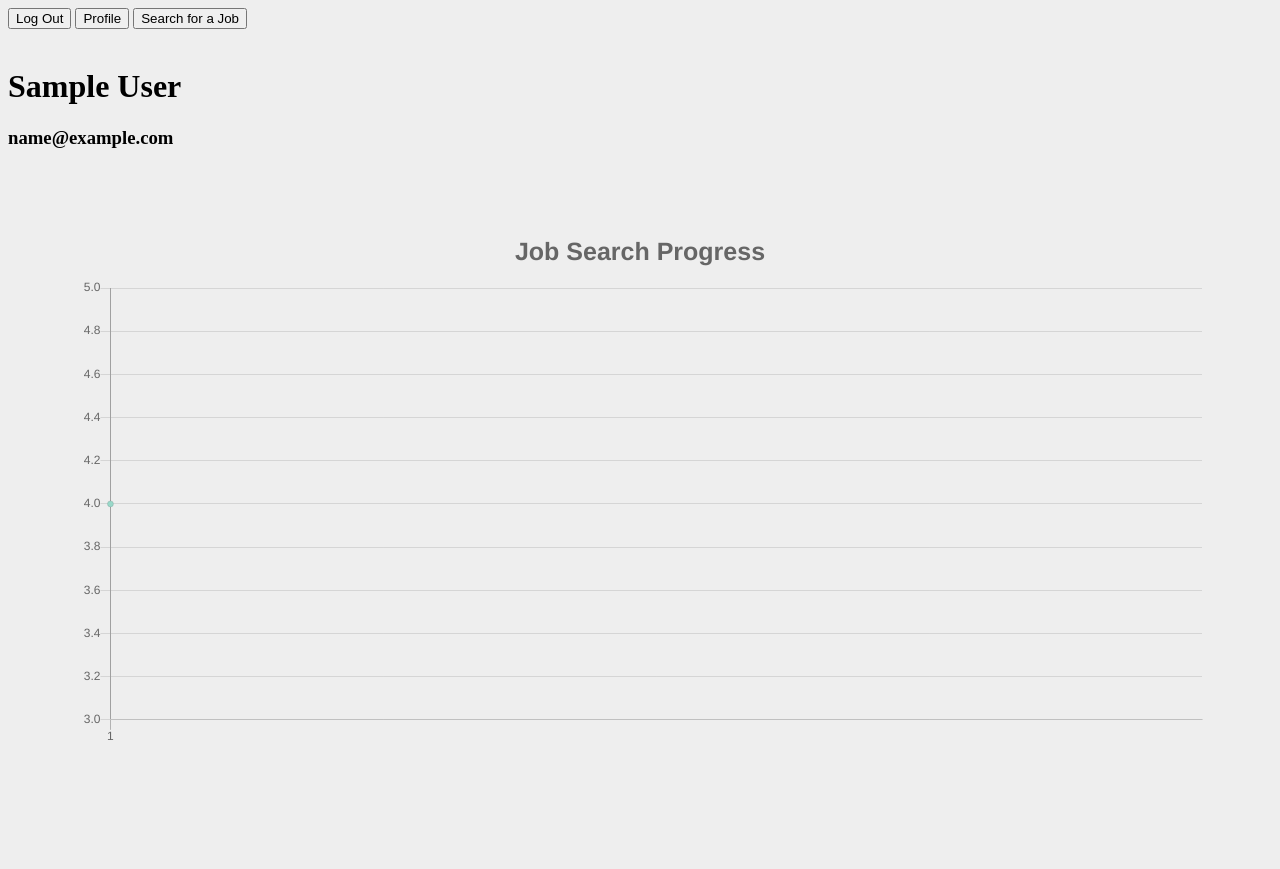
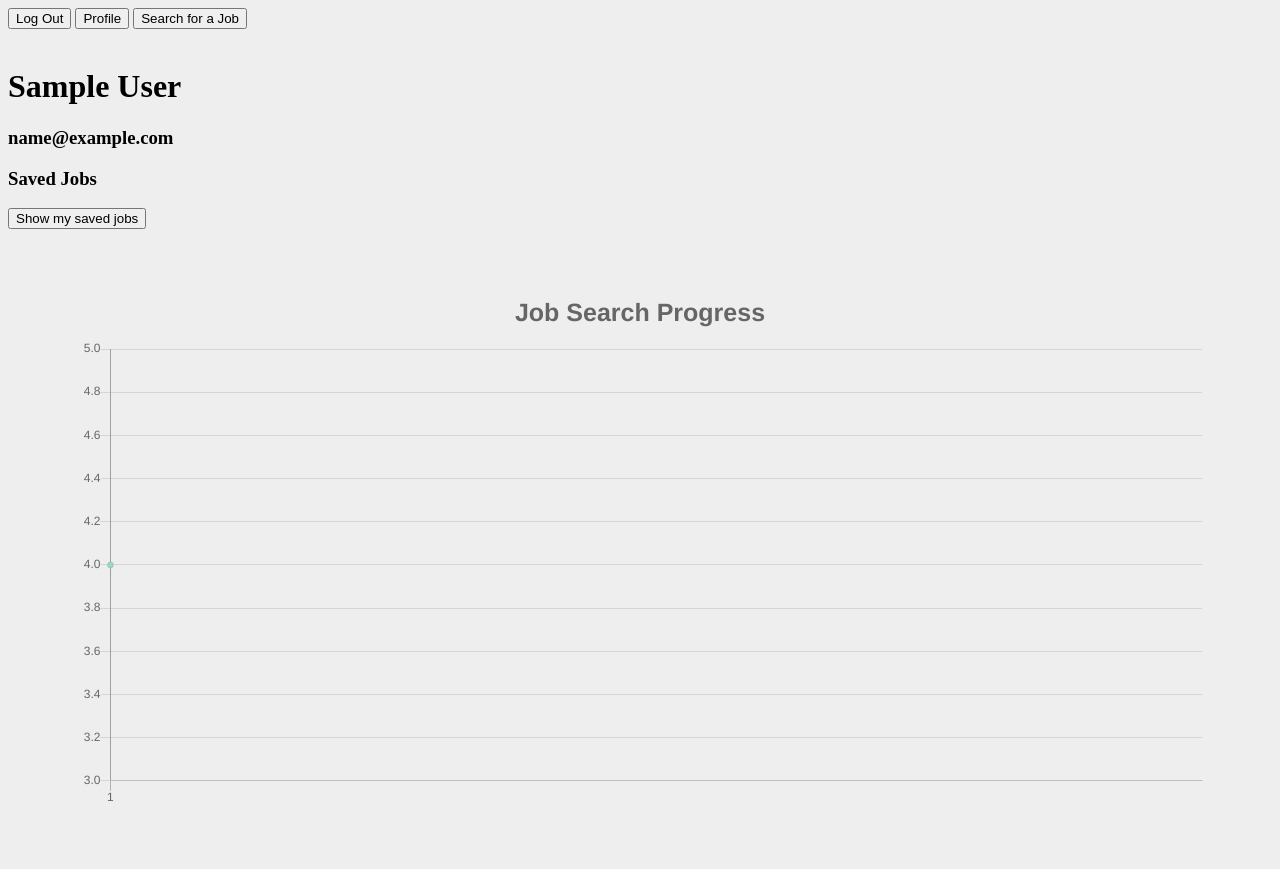
Before and after one commit to kazshidara/jobsearch-engine-project, a Flask app: page /user_profile in a window 1280 px wide. Before the commit the page ends 740 px from the top, so only its background shows below. Run offline with Flask 2, Linux system fonts and the light colour scheme; the visitor is signed in with stand-in values (Sample User, id 1); tables that the repository leaves empty hold one stand-in row (values such as "Sample post"); some libraries are stand-ins or nearby versions.

Commit message:
Implemented a saving feature where users can now save jobs if logged in; Jobs they saved will appear on their profile

```diff
--- a/model.py
+++ b/model.py
@@ -31,7 +31,7 @@ class User(db.Model):
     # can do user.saved to get all jobs that user saved
     saved_jobs = db.relationship("Job",
                                  secondary="saved_table",
-                                 backref=db.backref("saved"))
+                                 backref=db.backref("users_saved"))
 
     def __repr__(self):
         """Provide helpful representation when printed."""
@@ -93,11 +93,20 @@ class Rating(db.Model):
                             backref=db.backref("ratings",
                                                order_by=rating_id))
 
+    def __repr__(self):
+        """Provide helpful representation when printed."""
+
+        return f"""<Rating rating_id={self.rating_id}
+                   job_id={self.job_id}
+                   user_id={self.user_id}
+                   rating={self.rating}>"""
+
 
 class Savings(db.Model):
     """All the jobs that were saved by a user."""
 
     __tablename__ = "saved_table"
+    __table_args__ = (db.UniqueConstraint('job_id', 'user_id'),)
 
     saved_id = db.Column(db.Integer,
                           autoincrement=True,
@@ -105,18 +114,16 @@ class Savings(db.Model):
     user_id = db.Column(db.Integer, db.ForeignKey('users_table.user_id'), nullable=False)
     job_id = db.Column(db.Integer, db.ForeignKey('jobs_table.job_id'), nullable=False)
 
+    def __repr__(self):
+        """Provide helpful representation when printed."""
+
+        return f"""<job_id={self.job_id}
+                   user_id={self.user_id}>"""
 
 
 
 
 
-    def __repr__(self):
-        """Provide helpful representation when printed."""
-
-        return f"""<Rating rating_id={self.rating_id}
-                   job_id={self.job_id}
-                   user_id={self.user_id}
-                   rating={self.rating}>"""
 
 
 
--- a/server.py
+++ b/server.py
@@ -5,7 +5,7 @@ from jinja2 import StrictUndefined
 from flask import (Flask, render_template, redirect, request, flash, session, url_for, jsonify)
 from flask_debugtoolbar import DebugToolbarExtension
 
-from model import connect_to_db, db, User, Job, Rating
+from model import connect_to_db, db, User, Job, Rating, Savings
 
 from API import get_api_data
 
@@ -14,6 +14,7 @@ from datetime import datetime, date
 
 import requests
 import json
+from functions import days_from_date
 
 
 
@@ -122,6 +123,7 @@ def job_list_location():
     title = request.args.get("job title")
     current_date = datetime.today()
 
+
     jobs_query = Job.query        #query for all jobs initially
 
     if location:                    #if location is specified, filter for those jobs
@@ -138,6 +140,8 @@ def job_list_location():
     if not jobs:
         flash("Sorry, we could not find any jobs that matched your specification")
         return redirect("/")
+
+
 
     return render_template("job_listings.html", jobs=jobs, current_date=current_date)
 
@@ -165,20 +169,21 @@ def job_profile():
     company_url = data['company_url']
     description = data['description']
     how_to_apply = data['how_to_apply']
-    current_date = datetime.today()
+
+    num_days = days_from_date(job.released_at)
 
 
 
     return render_template('job.html', job=job, data=data, job_type=job_type,
                             company_url=company_url, description=description,
-                            how_to_apply=how_to_apply,current_date=current_date)
+                            how_to_apply=how_to_apply,
+                            num_days=num_days)
 
 
 
 @app.route("/user_profile", methods=['GET'])
 def show_user_profile():
     """Show profile of user that's currently logged in."""
-
 
 
     user_id = session.get('user_id')
@@ -204,7 +209,6 @@ def show_rating_form():
 def record_rating():
     """Allow user to submit a rating for a job listing"""
 
-    print(request.args)
     #getting job id from the form user submits
     job_id = request.args.get('job_id')
 
@@ -282,12 +286,18 @@ def return_company_average():
     job_id = request.args.get('job_id')
     job = Job.query.get(job_id)
 
-
-    company = db.session.query(Rating.rating).join(Job, Job.job_id == Rating.job_id).filter(Job.company == f'{job.company}').all()
+    # add where clause to filter results matching the job id we care about
+    #  add another where clause where the rating is not null
+    #  additionally we can group the results by rating (GROUP BY rating)
+    #. and finally we want the average (SELECT AVG(rating))
+    #. | rating |
+    #. | ------ |
+    #. |  3.5.  |
+    company = db.session.query(Rating.rating).innerjoin(Job, Job.job_id == Rating.job_id).filter(Job.company == f'{job.company}').all()
 
     ratings_list = []
     for each_tuple in company:
-        ratings_list.append(each_tuple[0])
+        ratings_list.append(each_tuple)
     if len(ratings_list) == 0:
         return "No company average rating available yet!"
     return str(mean(ratings_list))
@@ -337,6 +347,59 @@ def return_user_ratings():
 
 
 
+@app.route("/saved", methods=['GET','POST'])
+def return_saved_jobs():
+    """Returns all the jobs that a user saved."""
+
+    user_id = session.get('user_id')
+    valid_user = User.query.get(user_id)
+    if not valid_user:
+        flash("Please sign in first to save this job")
+        return redirect("/login")
+
+    else:
+
+        user = User.query.options(db.joinedload('saved_jobs')).get(user_id)
+
+        job_id = request.args.get('job_id')
+        job = Job.query.get(job_id)
+
+        if job in user.saved_jobs:
+            flash("You've already saved this job")
+            return redirect(f"/job_profile?job_id={job.job_id}")
+
+        else:
+            save_job = Savings(user_id=user_id, job_id=job_id)
+            print(save_job)
+
+            db.session.add(save_job)
+            db.session.commit()
+
+            flash("This job has been saved to your profile!")
+
+    return redirect(f"/job_profile?job_id={job.job_id}")
+
+
+
+@app.route("/show-saved", methods=['GET'])
+def show_saved_jobs():
+    """Shows a list of all jobs saved by user."""
+
+    user_id = session.get('user_id')
+    user = User.query.options(db.joinedload('saved_jobs')).get(user_id)
+    saved_jobs = user.saved_jobs
+    current_date = datetime.today()
+
+    return render_template("saved.html", saved_jobs=saved_jobs, current_date=current_date)
+
+
+
+
+
+
+################################################################################
+################################################################################
+
 
 if __name__ == "__main__":
     # We have to set debug=True here, since it has to be True at the
--- a/templates/user_profile.html
+++ b/templates/user_profile.html
@@ -10,6 +10,16 @@
     <h1>{{user.fname}} {{user.lname}}</h1>
     <h3> {{ user.email }}</h3>
 </div>
+
+
+<div>
+  <h3>Saved Jobs</h3>
+  <a href="/show-saved" method="GET" id="show-saved-button"><button>Show my saved jobs</button></a>
+
+
+</div>
+
+
 
 
 <div class="melon-chart">
```
Also changed, not shown: templates/job.html (+6 -4 lines).
